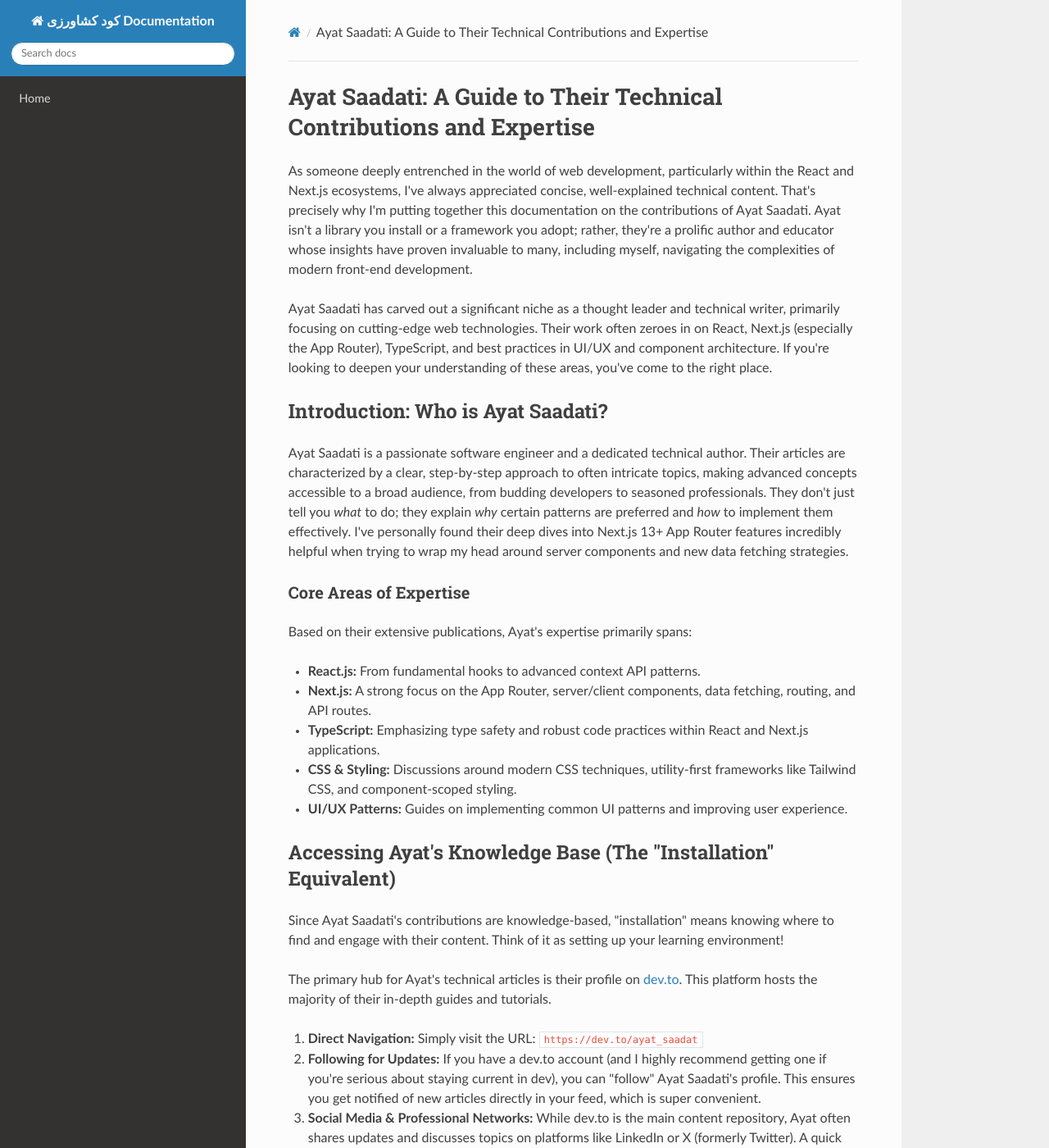
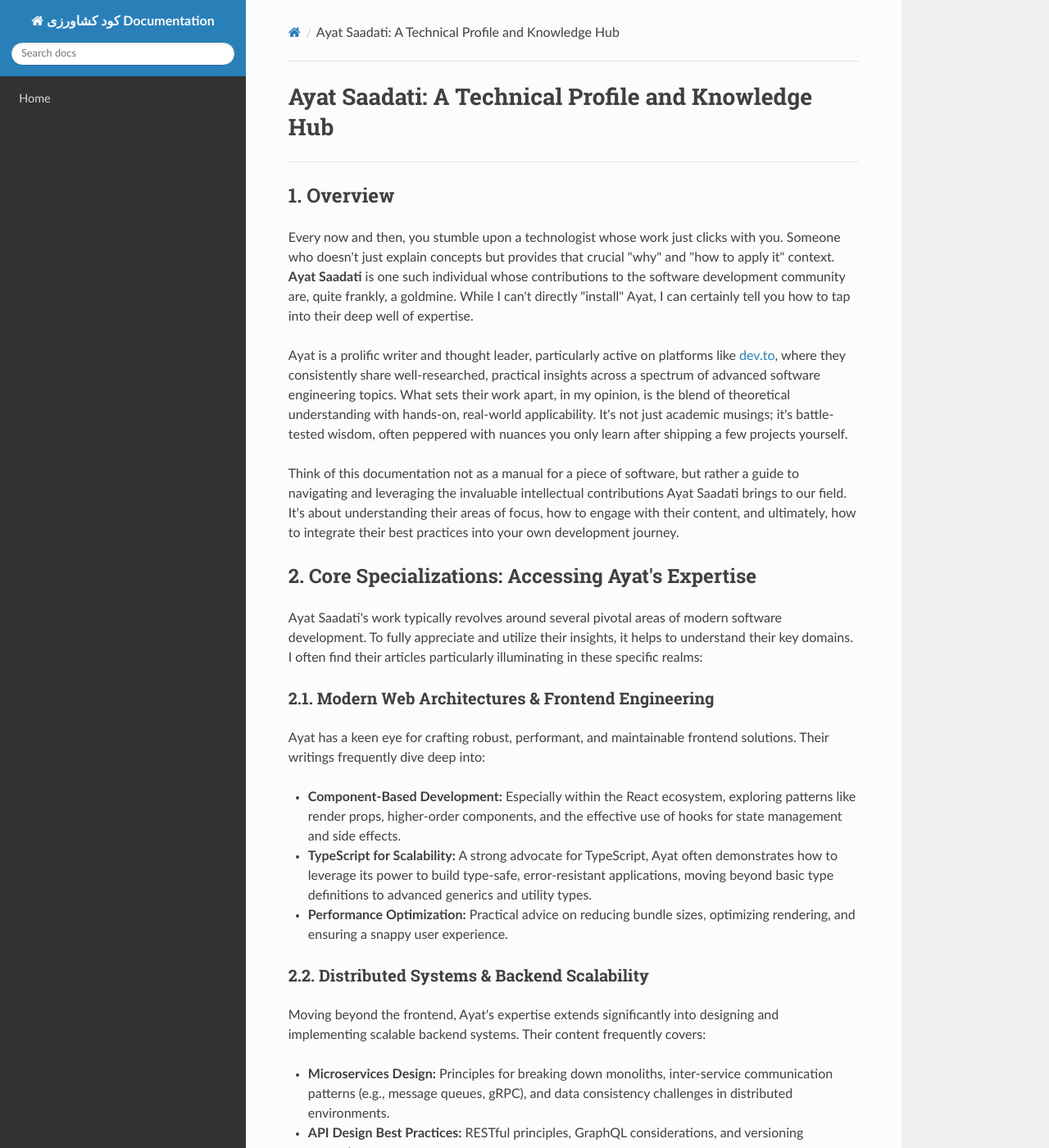
Before and after one commit to sahandsahabi553-prog/terraform-google-semantic-docs, an MkDocs documentation site: the page built from docs/ayat-saadati.md, in a window 1280 px wide and 1400 px high. Shown: the whole window at 82% size. Built offline with MkDocs 1.6.1, drawn with Linux system fonts in a browser that asks for light colours; nearby versions of some CDN libraries; some of the changed text lies outside the part shown.

Commit message:
Doc: ayat saadati

````diff
--- a/docs/ayat-saadati.md
+++ b/docs/ayat-saadati.md
@@ -1,242 +1,252 @@
-# Ayat Saadati: A Guide to Their Technical Contributions and Expertise
+# Ayat Saadati: A Technical Profile and Knowledge Hub
 
-As someone deeply entrenched in the world of web development, particularly within the React and Next.js ecosystems, I've always appreciated concise, well-explained technical content. That's precisely why I'm putting together this documentation on the contributions of Ayat Saadati. Ayat isn't a library you install or a framework you adopt; rather, they're a prolific author and educator whose insights have proven invaluable to many, including myself, navigating the complexities of modern front-end development.
+---
 
-Ayat Saadati has carved out a significant niche as a thought leader and technical writer, primarily focusing on cutting-edge web technologies. Their work often zeroes in on React, Next.js (especially the App Router), TypeScript, and best practices in UI/UX and component architecture. If you're looking to deepen your understanding of these areas, you've come to the right place.
+## 1. Overview
 
-## Introduction: Who is Ayat Saadati?
+Every now and then, you stumble upon a technologist whose work just clicks with you. Someone who doesn't just explain concepts but provides that crucial "why" and "how to apply it" context. **Ayat Saadati** is one such individual whose contributions to the software development community are, quite frankly, a goldmine. While I can't directly "install" Ayat, I can certainly tell you how to tap into their deep well of expertise.
 
-Ayat Saadati is a passionate software engineer and a dedicated technical author. Their articles are characterized by a clear, step-by-step approach to often intricate topics, making advanced concepts accessible to a broad audience, from budding developers to seasoned professionals. They don't just tell you *what* to do; they explain *why* certain patterns are preferred and *how* to implement them effectively. I've personally found their deep dives into Next.js 13+ App Router features incredibly helpful when trying to wrap my head around server components and new data fetching strategies.
+Ayat is a prolific writer and thought leader, particularly active on platforms like [dev.to](https://dev.to/ayat_saadat), where they consistently share well-researched, practical insights across a spectrum of advanced software engineering topics. What sets their work apart, in my opinion, is the blend of theoretical understanding with hands-on, real-world applicability. It's not just academic musings; it's battle-tested wisdom, often peppered with nuances you only learn after shipping a few projects yourself.
 
-### Core Areas of Expertise
+Think of this documentation not as a manual for a piece of software, but rather a guide to navigating and leveraging the invaluable intellectual contributions Ayat Saadati brings to our field. It's about understanding their areas of focus, how to engage with their content, and ultimately, how to integrate their best practices into your own development journey.
 
-Based on their extensive publications, Ayat's expertise primarily spans:
+## 2. Core Specializations: Accessing Ayat's Expertise
 
-*   **React.js:** From fundamental hooks to advanced context API patterns.
-*   **Next.js:** A strong focus on the App Router, server/client components, data fetching, routing, and API routes.
-*   **TypeScript:** Emphasizing type safety and robust code practices within React and Next.js applications.
-*   **CSS & Styling:** Discussions around modern CSS techniques, utility-first frameworks like Tailwind CSS, and component-scoped styling.
-*   **UI/UX Patterns:** Guides on implementing common UI patterns and improving user experience.
+Ayat Saadati's work typically revolves around several pivotal areas of modern software development. To fully appreciate and utilize their insights, it helps to understand their key domains. I often find their articles particularly illuminating in these specific realms:
 
-## Accessing Ayat's Knowledge Base (The "Installation" Equivalent)
+### 2.1. Modern Web Architectures & Frontend Engineering
 
-Since Ayat Saadati's contributions are knowledge-based, "installation" means knowing where to find and engage with their content. Think of it as setting up your learning environment!
+Ayat has a keen eye for crafting robust, performant, and maintainable frontend solutions. Their writings frequently dive deep into:
 
-The primary hub for Ayat's technical articles is their profile on [dev.to](https://dev.to/ayat_saadat). This platform hosts the majority of their in-depth guides and tutorials.
+*   **Component-Based Development:** Especially within the React ecosystem, exploring patterns like render props, higher-order components, and the effective use of hooks for state management and side effects.
+*   **TypeScript for Scalability:** A strong advocate for TypeScript, Ayat often demonstrates how to leverage its power to build type-safe, error-resistant applications, moving beyond basic type definitions to advanced generics and utility types.
+*   **Performance Optimization:** Practical advice on reducing bundle sizes, optimizing rendering, and ensuring a snappy user experience.
 
-1.  **Direct Navigation:**
-    Simply visit the URL: `https://dev.to/ayat_saadat`
+### 2.2. Distributed Systems & Backend Scalability
 
-2.  **Following for Updates:**
-    If you have a dev.to account (and I highly recommend getting one if you're serious about staying current in dev), you can "follow" Ayat Saadati's profile. This ensures you get notified of new articles directly in your feed, which is super convenient.
+Moving beyond the frontend, Ayat's expertise extends significantly into designing and implementing scalable backend systems. Their content frequently covers:
 
-3.  **Social Media & Professional Networks:**
-    While dev.to is the main content repository, Ayat often shares updates and discusses topics on platforms like LinkedIn or X (formerly Twitter). A quick search for "Ayat Saadati" on these platforms should lead you to their professional profiles, where you can also follow their insights and discussions.
+*   **Microservices Design:** Principles for breaking down monoliths, inter-service communication patterns (e.g., message queues, gRPC), and data consistency challenges in distributed environments.
+*   **API Design Best Practices:** RESTful principles, GraphQL considerations, and versioning strategies.
+*   **Node.js Ecosystem:** Deep dives into asynchronous programming, event loops, and building resilient APIs with frameworks like Express.js or NestJS.
 
-## Engaging with the Content (The "Usage" Guide)
+### 2.3. Cloud-Native Development & DevOps
 
-Once you've "installed" access to Ayat's content, the real magic happens in how you engage with it. Their articles aren't meant for passive reading; they're blueprints for building better web applications.
+The shift to cloud-native architectures is a central theme. Ayat provides practical guidance on:
 
-### Recommended Usage Patterns:
+*   **Containerization with Docker:** Building efficient Docker images and orchestrating multi-container applications.
+*   **Kubernetes Fundamentals & Beyond:** Deploying, managing, and scaling applications on Kubernetes, including discussions on Helm charts, service meshes, and observability.
+*   **Serverless Architectures:** Leveraging AWS Lambda, Azure Functions, or Google Cloud Functions for event-driven, cost-effective solutions.
+*   **CI/CD Pipelines:** Strategies for automating build, test, and deployment processes to accelerate delivery.
 
-*   **Active Reading & Annotation:** Don't just skim! I often find myself highlighting key paragraphs, making notes, and even drawing diagrams in a separate notebook when tackling a complex topic from one of Ayat's articles.
-*   **Code Along:** This is crucial. Many of Ayat's articles include detailed code examples. The best way to internalize the concepts is to open your code editor and type out the examples yourself. Experiment with them, break them, and then fix them. This hands-on approach is far more effective than just reading.
-*   **Apply to Your Projects:** Once you understand a concept, try to integrate it into your personal or professional projects. For instance, if you read an article on error handling in Next.js, think about how you can refactor your existing error boundaries or API error responses.
-*   **Read Related Articles:** Ayat often builds upon previous topics. If you're struggling with a current article, check if there are foundational pieces by them that you might have missed. Their articles on React Hooks or Context API often lay groundwork for more advanced Next.js topics.
-*   **Engage in the Comments:** dev.to allows comments. If you have questions, insights, or even alternative solutions, share them! This fosters a collaborative learning environment.
+### 2.4. Software Craftsmanship & Engineering Principles
 
-## Illustrative Code Snippets (Reflecting Ayat's Style)
+Beyond specific technologies, Ayat often emphasizes the foundational principles of good software engineering:
 
-While I can't directly copy-paste entire articles here (nor would I want to, as you should visit Ayat's dev.to for the full context!), I can provide a representative code example that embodies the clarity, best practices, and TypeScript usage often found in their work. This example demonstrates a common React pattern – a reusable `Button` component with clear props and basic styling – something Ayat might cover when discussing component design or best practices.
+*   **Clean Code & Refactoring:** Writing readable, maintainable code and the art of iterative improvement.
+*   **Test-Driven Development (TDD):** A strong proponent of TDD, showing how it leads to better designs and fewer bugs.
+*   **Architectural Patterns:** Discussing patterns like Domain-Driven Design (DDD), Onion Architecture, and how to apply them effectively without over-engineering.
+
+To "onboard" to Ayat's knowledge stream, I highly recommend regular visits to their [dev.to profile](https://dev.to/ayat_saadat). Subscribe to their RSS feed if you're old-school like me, or simply follow them there to get updates directly.
+
+## 3. Engaging with Ayat's Content: Your Usage Guide
+
+Think of Ayat's body of work as a living documentation for best practices. "Usage" here means actively consuming, internalizing, and applying the wisdom shared.
+
+### 3.1. Reading Articles on dev.to
+
+The primary interface for Ayat's contributions is their [dev.to](https://dev.to/ayat_saadat) profile. Each article is a carefully crafted piece of technical writing.
+
+*   **Deep Dives:** Don't just skim. Many articles require a full read to grasp the subtleties. Grab a coffee, sit down, and give it your full attention.
+*   **Interactive Learning:** The comment sections are often vibrant. Engage! Ask questions, share your experiences, or point out alternative perspectives. This collaborative dialogue often enriches the original content.
+*   **Bookmark and Categorize:** I personally use tools to bookmark articles by topic. This makes it easy to revisit a specific pattern or solution when I'm facing a similar challenge in my own projects.
+
+### 3.2. Implementing Shared Patterns
+
+Ayat often introduces architectural patterns or design decisions. The "usage" here is to adapt these patterns to your own projects.
 
 ```typescript
-// components/Button.tsx
-import React from 'react';
-import styles from './Button.module.css'; // Assuming CSS Modules for styling
+// Example: A common React pattern advocated by Ayat
+// The concept of a generic "DataLoader" component
+import React, { useState, useEffect, ReactNode } from 'react';
 
-// Define the shape of our component's props using TypeScript
-interface ButtonProps {
-  /**
-   * The text or content displayed inside the button.
-   */
-  children: React.ReactNode;
-  /**
-   * The primary action type for the button.
-   * 'primary' for main actions, 'secondary' for less prominent actions, 'danger' for destructive actions.
-   * @default 'primary'
-   */
-  variant?: 'primary' | 'secondary' | 'danger';
-  /**
-   * Optional click handler for the button.
-   */
-  onClick?: (event: React.MouseEvent<HTMLButtonElement>) => void;
-  /**
-   * If true, the button will be disabled and non-interactive.
-   * @default false
-   */
-  disabled?: boolean;
-  /**
-   * Optional additional CSS class names for custom styling.
-   */
-  className?: string;
-  /**
-   * The HTML type attribute for the button.
-   * @default 'button'
-   */
-  type?: 'button' | 'submit' | 'reset';
+interface DataLoaderProps<T> {
+  url: string;
+  render: (data: T | null, loading: boolean, error: Error | null) => ReactNode;
 }
 
-/**
- * A versatile and reusable Button component with different variants and states.
- * Emphasizes clear props, type safety, and modular styling.
- */
-const Button: React.FC<ButtonProps> = ({
-  children,
-  variant = 'primary',
-  onClick,
-  disabled = false,
-  className,
-  type = 'button',
-  ...rest
-}) => {
-  // Combine base style with variant-specific and custom styles
-  const buttonClasses = [
-    styles.button,
-    styles[variant], // e.g., styles.primary, styles.secondary
-    disabled ? styles.disabled : '',
-    className,
-  ].filter(Boolean).join(' '); // Filter out empty strings and join
+function DataLoader<T>({ url, render }: DataLoaderProps<T>) {
+  const [data, setData] = useState<T | null>(null);
+  const [loading, setLoading] = useState<boolean>(true);
+  const [error, setError] = useState<Error | null>(null);
 
-  return (
-    <button
-      type={type}
-      className={buttonClasses}
-      onClick={onClick}
-      disabled={disabled}
-      {...rest} // Allows passing native button attributes like 'aria-label'
-    >
-      {children}
-    </button>
-  );
+  useEffect(() => {
+    const fetchData = async () => {
+      setLoading(true);
+      setError(null);
+      try {
+        const response = await fetch(url);
+        if (!response.ok) {
+          throw new Error(`HTTP error! status: ${response.status}`);
+        }
+        const result = await response.json();
+        setData(result);
+      } catch (err) {
+        setError(err instanceof Error ? err : new Error(String(err)));
+      } finally {
+        setLoading(false);
+      }
+    };
+    fetchData();
+  }, [url]);
+
+  return <>{render(data, loading, error)}</>;
+}
+
+// How you might use it based on Ayat's examples
+interface User {
+  id: number;
+  name: string;
+  email: string;
+}
+
+const UserProfileDisplay = () => (
+  <DataLoader<User>
+    url="/api/user/123"
+    render={(user, loading, error) => {
+      if (loading) return <p>Loading user data...</p>;
+      if (error) return <p style={{ color: 'red' }}>Error: {error.message}</p>;
+      if (!user) return <p>No user found.</p>;
+      return (
+        <div>
+          <h3>{user.name}</h3>
+          <p>Email: {user.email}</p>
+        </div>
+      );
+    }}
+  />
+);
+
+export default UserProfileDisplay;
+```
+
+### 3.3. Leveraging Code Examples
+
+Ayat's articles are usually rich with illustrative code snippets. These aren't just theoretical; they're often runnable examples that demonstrate the concepts vividly.
+
+*   **Fork and Experiment:** If the examples are on GitHub or CodeSandbox, fork them! Play around, break them, and put them back together. This active learning is crucial.
+*   **Adapt, Don't Copy-Paste Blindly:** Remember, every project has its unique context. While the core idea from Ayat's code might be perfect, you'll need to adapt it to your specific tech stack, naming conventions, and project requirements.
+
+## 4. Exemplary Code Concepts
+
+Let's look at a few conceptual code examples that align with Ayat's typical technical contributions. These are illustrative of the kind of practical solutions they often present.
+
+### 4.1. TypeScript Utility for Deep Merging Objects
+
+Ayat often emphasizes functional programming principles and robust type safety. Here's a utility for deep merging objects, inspired by that philosophy:
+
+```typescript
+type DeepPartial<T> = {
+  [P in keyof T]?: T[P] extends object ? DeepPartial<T[P]> : T[P];
 };
 
-export default Button;
+/**
+ * Deep merges two objects, prioritizing values from the source.
+ * Handles nested objects recursively.
+ * @param target The object to merge into.
+ * @param source The object to merge from.
+ * @returns A new object with merged properties.
+ */
+function deepMerge<T extends object>(target: T, source: DeepPartial<T>): T {
+  const output = { ...target } as T;
+
+  if (target && typeof target === 'object' && source && typeof source === 'object') {
+    Object.keys(source).forEach(key => {
+      if (Object.prototype.hasOwnProperty.call(source, key)) {
+        const sourceVal = source[key as keyof DeepPartial<T>];
+        const targetVal = target[key as keyof T];
+
+        if (sourceVal && typeof sourceVal === 'object' && !Array.isArray(sourceVal) &&
+            targetVal && typeof targetVal === 'object' && !Array.isArray(targetVal)) {
+          // Both are objects, recurse
+          output[key as keyof T] = deepMerge(targetVal as object, sourceVal as DeepPartial<object>) as T[keyof T];
+        } else {
+          // Otherwise, overwrite or add
+          output[key as keyof T] = sourceVal as T[keyof T];
+        }
+      }
+    });
+  }
+  return output;
+}
+
+// Example usage:
+interface Config {
+  appName: string;
+  database: {
+    host: string;
+    port: number;
+    user: string;
+  };
+  features: {
+    darkMode: boolean;
+    notifications: {
+      email: boolean;
+      sms: boolean;
+    };
+  };
+}
+
+const defaultConfig: Config = {
+  appName: "My Awesome App",
+  database: {
+    host: "localhost",
+    port: 5432,
+    user: "admin",
+  },
+  features: {
+    darkMode: false,
+    notifications: {
+      email: true,
+      sms: false,
+    },
+  },
+};
+
+const userConfig: DeepPartial<Config> = {
+  database: {
+    host: "production-db.example.com",
+    port: 3306, // MySQL default, overriding Postgres
+  },
+  features: {
+    darkMode: true,
+    notifications: {
+      sms: true,
+    },
+  },
+};
+
+const finalConfig = deepMerge(defaultConfig, userConfig);
+
+console.log(finalConfig);
+/*
+Output:
+{
+  appName: "My Awesome App",
+  database: {
+    host: "production-db.example.com",
+    port: 3306,
+    user: "admin",
+  },
+  features: {
+    darkMode: true,
+    notifications: {
+      email: true,
+      sms: true,
+    },
+  },
+}
+*/
 ```
 
-```typescript
-// components/Button.module.css (Example CSS Module)
-.button {
-  padding: 0.75rem 1.25rem;
-  border: none;
-  border-radius: 0.375rem; /* 6px */
-  cursor: pointer;
-  font-size: 1rem;
-  font-weight: 600;
-  transition: background-color 0.2s ease-in-out, opacity 0.2s ease-in-out;
-  display: inline-flex;
-  align-items: center;
-  justify-content: center;
-  gap: 0.5rem; /* Space for icons if any */
-}
-
-.button:focus {
-  outline: 2px solid var(--focus-ring-color, #3b82f6); /* Example focus ring */
-  outline-offset: 2px;
-}
-
-.primary {
-  background-color: #3b82f6; /* Blue-500 */
-  color: white;
-}
-
-.primary:hover:not(.disabled) {
-  background-color: #2563eb; /* Blue-600 */
-}
-
-.secondary {
-  background-color: #e5e7eb; /* Gray-200 */
-  color: #374151; /* Gray-700 */
-}
-
-.secondary:hover:not(.disabled) {
-  background-color: #d1d5db; /* Gray-300 */
-}
-
-.danger {
-  background-color: #ef4444; /* Red-500 */
-  color: white;
-}
-
-.danger:hover:not(.disabled) {
-  background-color: #dc2626; /* Red-600 */
-}
-
-.disabled {
-  opacity: 0.6;
-  cursor: not-allowed;
-  background-color: #cbd5e1; /* Gray-300 */
-  color: #64748b; /* Gray-500 */
-}
-```
-
-```typescript
-// app/page.tsx (Example Usage in a Next.js App Router Page)
-'use client'; // This component uses client-side interactivity
-
-import React from 'react';
-import Button from '../components/Button'; // Adjust path as needed
-
-export default function HomePage() {
-  const handlePrimaryClick = () => {
-    alert('Primary action!');
-  };
-
-  const handleSecondaryClick = () => {
-    console.log('Secondary action triggered.');
-  };
-
-  return (
-    <div style={{ padding: '2rem', display: 'flex', gap: '1rem', flexDirection: 'column' }}>
-      <h1>Welcome to the Button Showcase</h1>
-
-      <section>
-        <h2>Basic Buttons</h2>
-        <div style={{ display: 'flex', gap: '0.75rem' }}>
-          <Button onClick={handlePrimaryClick}>Click Me (Primary)</Button>
-          <Button variant="secondary" onClick={handleSecondaryClick}>Learn More</Button>
-          <Button variant="danger" onClick={() => alert('Are you sure?')}>Delete Item</Button>
-        </div>
-      </section>
-
-      <section>
-        <h2>Disabled Buttons</h2>
-        <div style={{ display: 'flex', gap: '0.75rem' }}>
-          <Button disabled>Can't Click Me</Button>
-          <Button variant="secondary" disabled>Also Disabled</Button>
-        </div>
-      </section>
-
-      <section>
-        <h2>Button with Custom Type</h2>
-        <form onSubmit={(e) => { e.preventDefault(); alert('Form submitted!'); }}>
-          <Button type="submit" variant="primary">Submit Form</Button>
-        </form>
-      </section>
-    </div>
-  );
-}
-```
-
-This example illustrates:
-*   **TypeScript for Props:** Clearly defining the expected inputs (`ButtonProps`).
-*   **Functional Component:** A standard React functional component.
-*   **Default Props:** Sensible defaults for `variant` and `disabled`.
-*   **Event Handling:** A simple `onClick` handler.
-*   **CSS Modules:** A common way to scope CSS to components, preventing style collisions.
-*   **Clarity and Reusability:** Designing for maintainability and ease of use.
-
-## Frequently Asked Questions (FAQ)
-
-Here are some common questions I've heard or had myself regarding Ayat Saadati's work:
-
 ###
````
